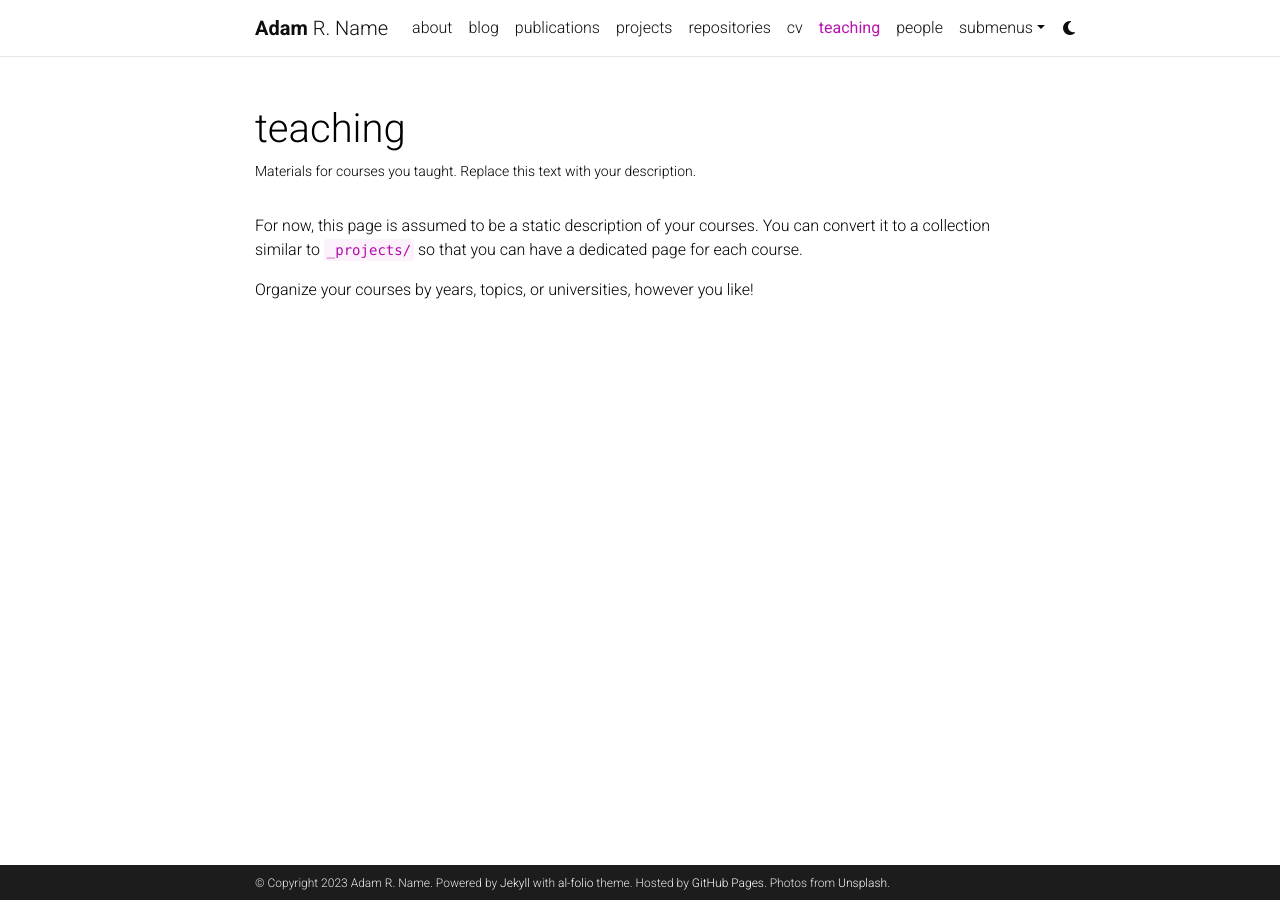
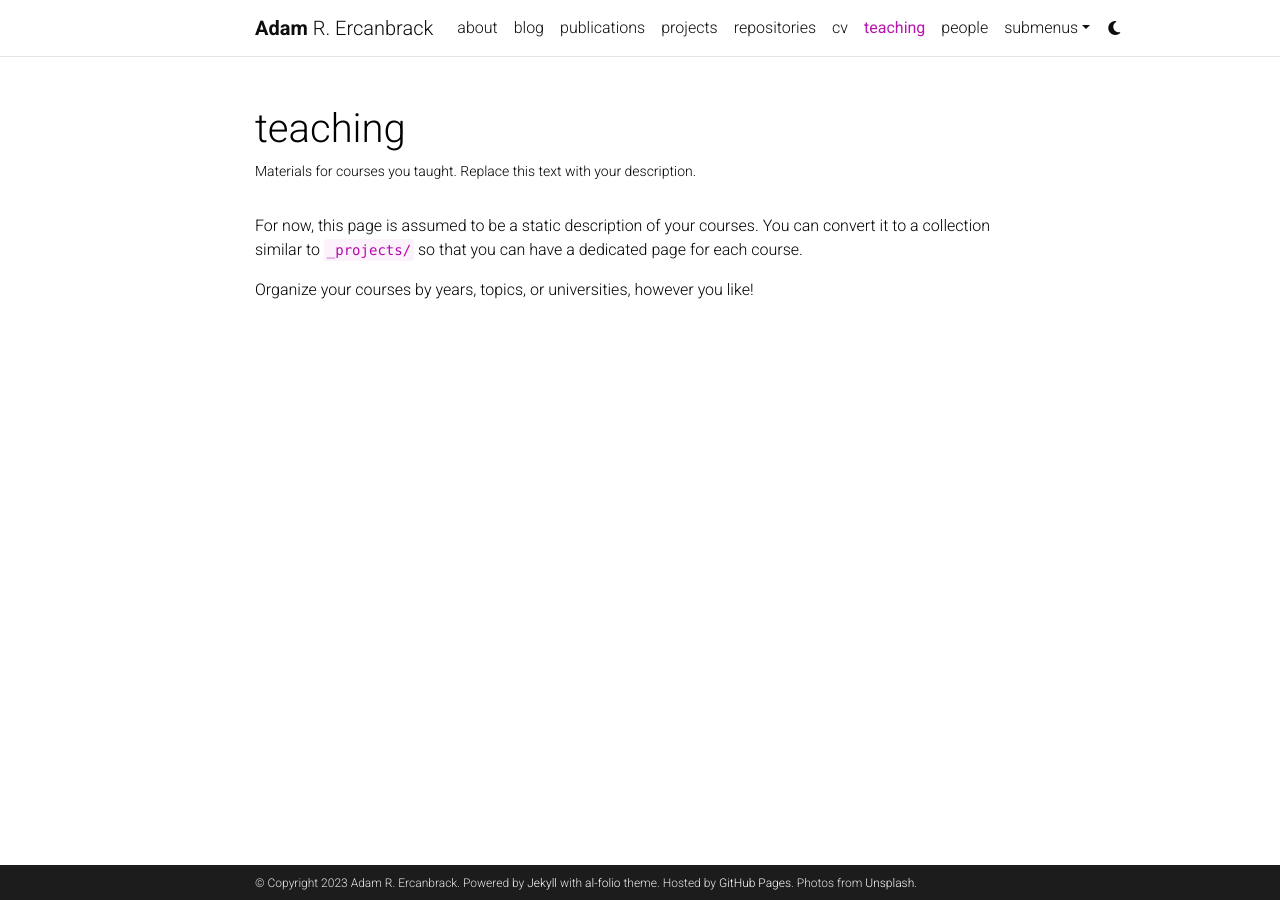
Before and after one commit to Weiprecht/Weiprecht.github.io.jekyll, a Jekyll site: the page built from _pages/teaching.md, in a window 1280 px wide. Built offline with Jekyll 4.4.1, drawn with Linux system fonts in a browser that asks for light colours; comment, search, counter and statistics services are not loaded; a style sheet for code colours, icons or effects is not loaded.

Commit message:
Update _config.yml

```diff
--- a/_config.yml
+++ b/_config.yml
@@ -5,8 +5,8 @@
 title: blank # the website title (if blank, full name will be used instead)
 first_name: Adam
 middle_name: R.
-last_name: Name
-email: you@example.com
+last_name: Ercanbrack
+email: aercanbrack@mail.smu.edu
 description: > # the ">" symbol means to ignore newlines until "footer_text:"
   A simple, whitespace theme for academics. Based on [*folio](https://github.com/bogoli/-folio) design.
 footer_text: >
```
